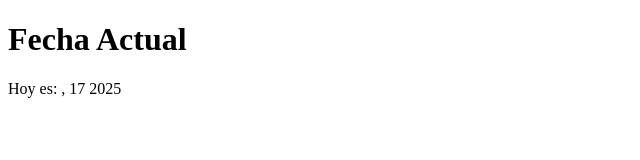
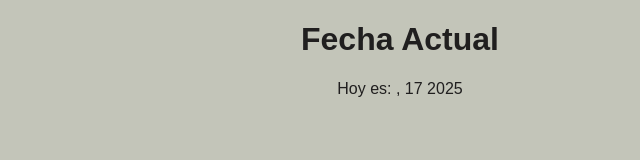
Before and after one commit to oswald1511/timeslice, an Electron app: page src/index.html in a window 800 px wide. Shown: the whole page, without its empty margins (0-640 px from the left). Drawn offline with nearby package versions, Linux system fonts and the light colour scheme.

Commit message:
ahora con colorcitos
👽

```diff
--- a/src/index.html
+++ b/src/index.html
@@ -2,11 +2,14 @@
 <html lang="es">
 <head>
     <meta charset="UTF-8">
-    <title>Electron con Day.js</title>
+    <title>Timeslice</title>
+    <link rel="stylesheet" href="./style.css">
 </head>
 <body>
-    <h1>Fecha Actual</h1>
-    <p id="fecha"></p>
+    <div id="app">
+        <h1>Fecha Actual</h1>
+        <p id="fecha"></p>
+    </div>
     <script src="./renderer.js"></script>
 </body>
 </html>
--- a/src/style.css
+++ b/src/style.css
@@ -0,0 +1,7 @@
+body {
+    background-color: #c3c5b9;
+    font-family: Arial, sans-serif;
+    text-align: center;
+    color: rgb(32, 31, 31);
+    font-size: 2vw
+}
```
